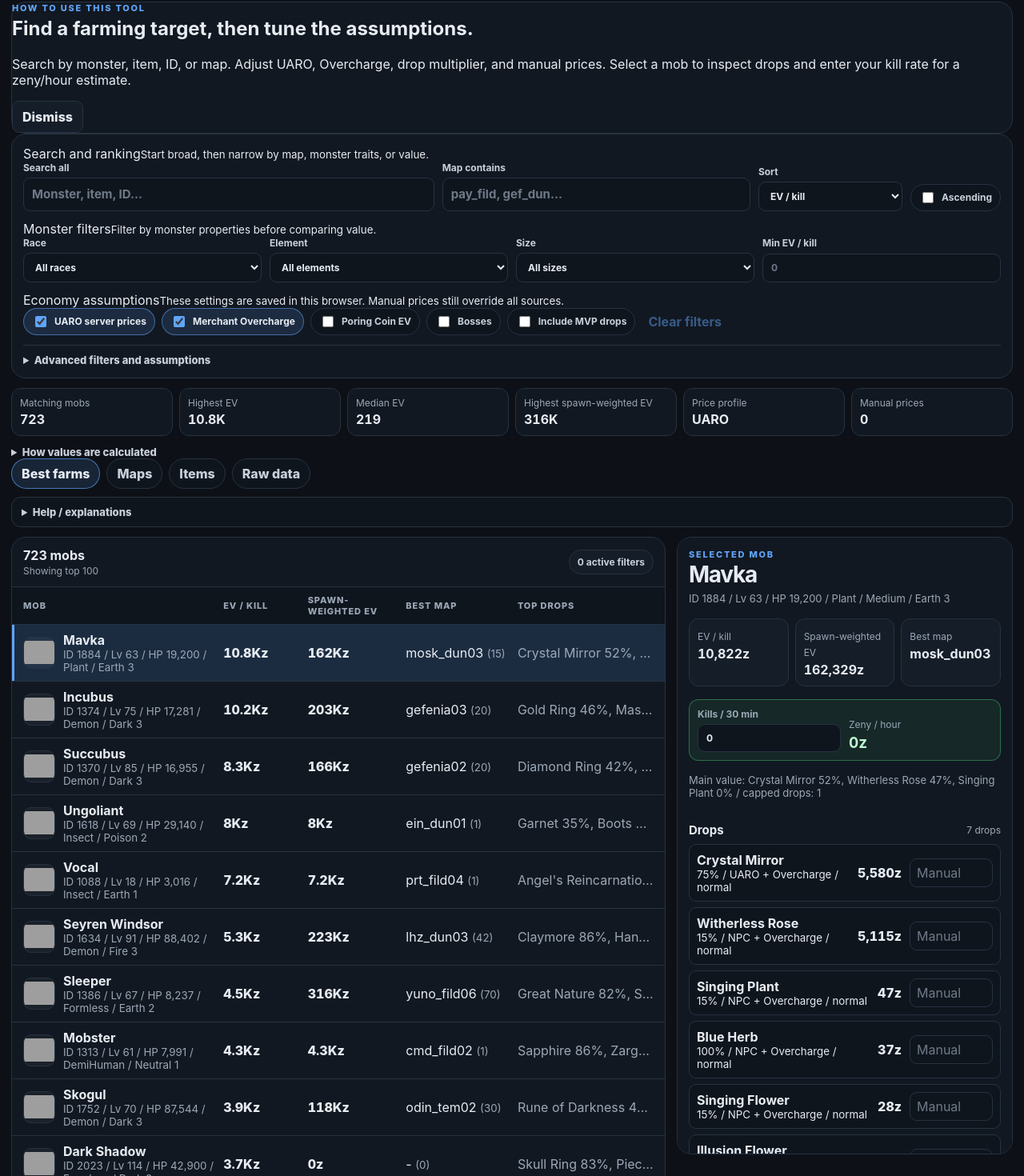
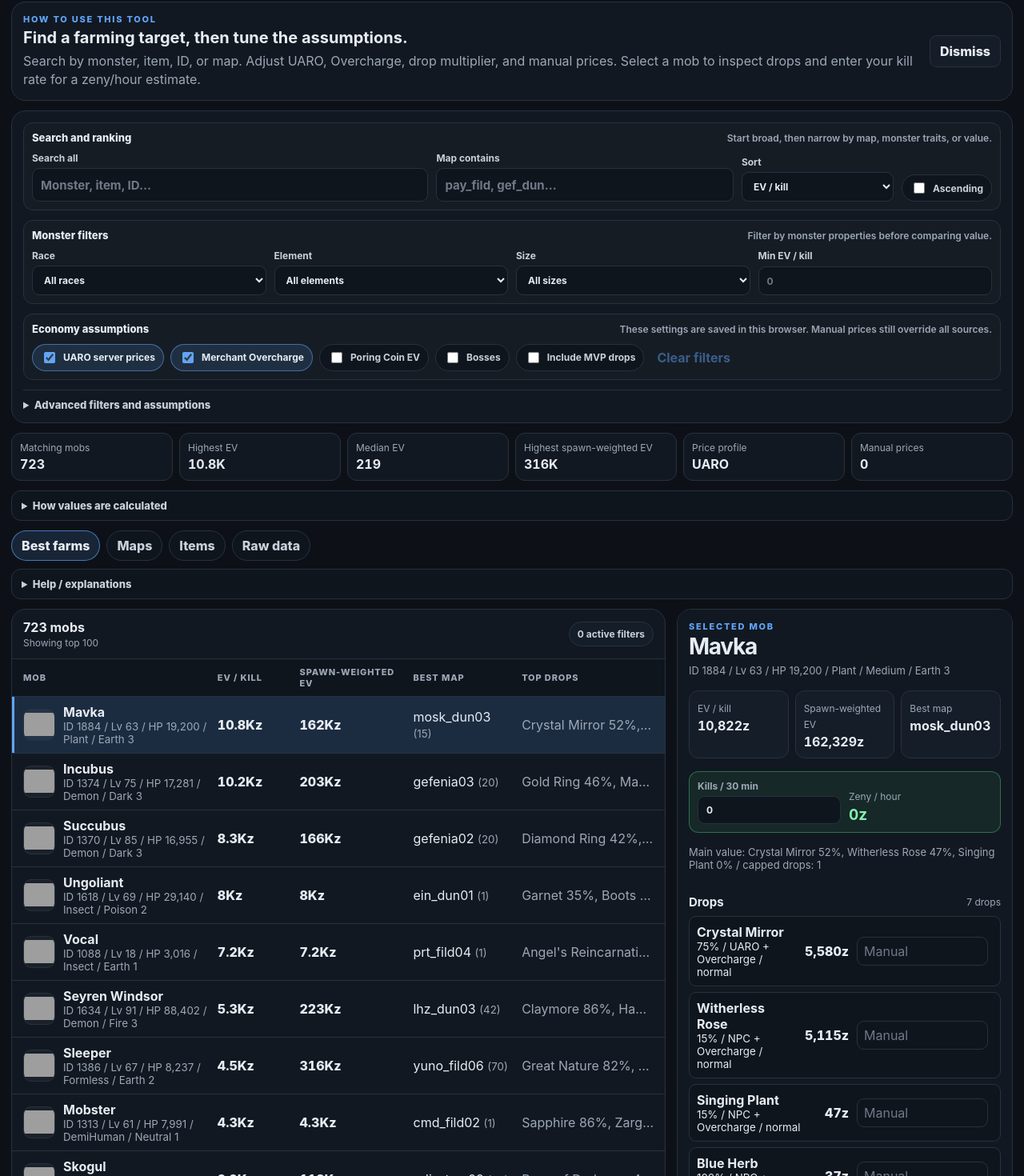
Before and after one commit to Amanyth950/Zenymob2, a React (Vite) app: page / in a window 1280 px wide. Shown: the part 92-1562 px from the top of the page at 80% size. Built offline with nearby package versions, Linux system fonts and the light colour scheme; grey boxes are pictures that could not be loaded.

Commit message:
Update Zenymob2 responsive UI styling

```diff
--- a/src/styles.css
+++ b/src/styles.css
@@ -16,7 +16,11 @@
   --muted-strong: #c8d0db;
   --accent: #60a5fa;
   --accent-soft: rgba(96, 165, 250, 0.14);
+  --success: #86efac;
+  --success-soft: rgba(74, 222, 128, 0.08);
+  --warning: #fbbf24;
   --danger: #f87171;
+  --danger-soft: rgba(248, 113, 113, 0.08);
   --radius-lg: 18px;
   --radius-md: 12px;
   --radius-sm: 9px;
@@ -34,17 +38,25 @@ button:disabled { cursor: not-allowed; opacity: 0.48; }
 h1, h2, h3, p { margin-top: 0; }
 h1 { margin-bottom: 0; font-size: clamp(28px, 4vw, 42px); line-height: 1.04; letter-spacing: -0.055em; }
 .header-stats { display: flex; flex-wrap: wrap; justify-content: end; gap: 8px; }
-.header-stats span, .panel-bar > span, .badge { border: 1px solid var(--line); border-radius: 999px; color: var(--muted-strong); background: var(--panel-soft); padding: 7px 10px; font-size: 12px; font-weight: 700; }
+.header-stats span, .panel-bar > span, .badge, .price-badge { border: 1px solid var(--line); border-radius: 999px; color: var(--muted-strong); background: var(--panel-soft); padding: 7px 10px; font-size: 12px; font-weight: 700; }
 
 .panel { border: 1px solid var(--line); border-radius: var(--radius-lg); background: var(--panel); }
+.intro-panel { display: flex; justify-content: space-between; align-items: center; gap: 18px; margin-bottom: 12px; padding: 14px; }
+.intro-panel h2 { margin-bottom: 6px; font-size: 20px; }
+.intro-panel p:last-child { margin-bottom: 0; color: var(--muted); line-height: 1.45; }
+
 .filters-panel { display: grid; gap: 12px; margin-bottom: 12px; padding: 14px; }
-.primary-controls { display: grid; grid-template-columns: minmax(220px, 1fr) minmax(180px, 0.75fr) 180px auto; gap: 10px; align-items: end; }
+.control-group { display: grid; gap: 9px; border: 1px solid var(--line); border-radius: var(--radius-md); background: rgba(255, 255, 255, 0.015); padding: 10px; }
+.control-heading { display: flex; align-items: baseline; justify-content: space-between; gap: 12px; }
+.control-heading span { color: var(--text); font-size: 13px; font-weight: 850; }
+.control-heading small, label small { color: var(--muted); font-size: 12px; font-weight: 600; line-height: 1.35; }
+.primary-controls { display: grid; grid-template-columns: minmax(220px, 1fr) minmax(180px, 0.75fr) 190px auto; gap: 10px; align-items: end; }
 .quick-filters { display: grid; grid-template-columns: repeat(4, minmax(120px, 1fr)); gap: 10px; }
 label { display: grid; gap: 5px; color: var(--muted-strong); font-size: 12px; font-weight: 700; }
 input, select, textarea { width: 100%; border: 1px solid var(--line); border-radius: var(--radius-sm); color: var(--text); background: var(--panel-muted); padding: 9px 10px; outline: none; }
 input[type="range"] { padding: 0; accent-color: var(--accent); }
 .search-control input { min-height: 42px; font-size: 15px; }
-textarea { min-height: 108px; resize: vertical; line-height: 1.45; }
+textarea { min-height: 118px; resize: vertical; line-height: 1.45; }
 input::placeholder, textarea::placeholder { color: #6f7a88; }
 input:focus, select:focus, textarea:focus, button:focus-visible, summary:focus-visible { border-color: var(--line-strong); box-shadow: 0 0 0 3px rgba(59, 130, 246, 0.18); }
 
@@ -54,19 +66,25 @@ input:focus, select:focus, textarea:focus, button:focus-visible, summary:focus-v
 .toggle.is-on { border-color: rgba(96, 165, 250, 0.55); color: var(--text); background: var(--accent-soft); }
 .text-button { min-height: 34px; border: 0; color: var(--accent); background: transparent; padding: 6px 8px; font-weight: 700; }
 
-.advanced-controls, .help-panel { border-top: 1px solid var(--line); padding-top: 10px; }
-summary { width: fit-content; color: var(--muted-strong); font-size: 13px; font-weight: 800; outline: none; }
-.help-panel { margin: 0 0 12px; border: 1px solid var(--line); border-radius: var(--radius-md); background: var(--panel-muted); padding: 10px 12px; }
+.advanced-controls, .help-panel, .formula-panel { border-top: 1px solid var(--line); padding-top: 10px; }
+summary { width: fit-content; color: var(--muted-strong); font-size: 13px; font-weight: 800; outline: none; cursor: pointer; }
+.help-panel, .formula-panel { margin: 0 0 12px; border: 1px solid var(--line); border-radius: var(--radius-md); background: var(--panel-muted); padding: 10px 12px; }
 .help-panel p { margin: 8px 0 0; color: var(--muted); line-height: 1.45; }
+.formula-grid { display: grid; grid-template-columns: repeat(4, minmax(0, 1fr)); gap: 8px; margin-top: 10px; }
+.formula-grid div { border: 1px solid var(--line); border-radius: var(--radius-sm); background: var(--panel); padding: 10px; }
+.formula-grid strong, .formula-grid span { display: block; }
+.formula-grid span { margin-top: 4px; color: var(--muted); font-size: 12px; line-height: 1.4; }
+
 .range-grid { display: grid; grid-template-columns: repeat(2, minmax(0, 1fr)); gap: 10px; margin-top: 10px; }
 .range-control { border: 1px solid var(--line); border-radius: var(--radius-md); background: var(--panel-muted); padding: 10px; }
 .range-header { display: flex; justify-content: space-between; gap: 10px; margin-bottom: 8px; }
 .range-header span { color: var(--muted); font-size: 12px; }
 .advanced-grid { display: grid; grid-template-columns: repeat(3, minmax(120px, 1fr)) auto; gap: 10px; align-items: end; margin-top: 10px; }
-.primary-button, .secondary-button, .danger-button { min-height: 38px; border-radius: var(--radius-sm); padding: 9px 12px; font-weight: 800; }
+.primary-button, .secondary-button, .danger-button, .mini-button { min-height: 38px; border-radius: var(--radius-sm); padding: 9px 12px; font-weight: 800; }
 .primary-button { border: 1px solid var(--accent); color: #08111f; background: var(--accent); }
 .secondary-button { border: 1px solid var(--line); color: var(--text); background: var(--panel-soft); }
-.danger-button { border: 1px solid rgba(248, 113, 113, 0.5); color: #fecaca; background: rgba(248, 113, 113, 0.08); }
+.danger-button { border: 1px solid rgba(248, 113, 113, 0.5); color: #fecaca; background: var(--danger-soft); }
+.mini-button { min-height: 34px; padding: 7px 9px; border: 1px solid var(--line); color: var(--muted-strong); background: var(--panel-soft); font-size: 12px; }
 
 .metrics-grid { display: grid; grid-template-columns: repeat(6, minmax(0, 1fr)); gap: 8px; margin-bottom: 12px; }
 .metric-card { border: 1px solid var(--line); border-radius: var(--radius-md); background: var(--panel); padding: 10px; }
@@ -82,15 +100,17 @@ summary { width: fit-content; color: var(--muted-strong); font-size: 13px; font-
 .panel-bar strong, .panel-bar span { display: block; }
 .panel-bar div span { color: var(--muted); font-size: 12px; margin-top: 2px; }
 
-.mob-table, .map-table, .item-table, .raw-table { display: grid; }
-.mob-row { grid-template-columns: minmax(230px, 1.4fr) minmax(86px, 0.55fr) minmax(92px, 0.65fr) minmax(120px, 0.75fr) minmax(160px, 1fr); }
+.mob-table, .map-table, .item-table, .raw-table { display: grid; overflow-x: auto; }
+.mob-row { grid-template-columns: minmax(230px, 1.4fr) minmax(86px, 0.55fr) minmax(130px, 0.75fr) minmax(120px, 0.75fr) minmax(160px, 1fr); }
 .map-row { grid-template-columns: minmax(160px, 1fr) 70px 110px 120px minmax(140px, 1fr); }
-.item-row { grid-template-columns: minmax(220px, 1.4fr) 100px 150px 70px 120px; }
-.raw-row { grid-template-columns: 70px minmax(180px, 1.5fr) 80px 110px 120px minmax(120px, 1fr); }
-.mob-row, .map-row, .item-row, .raw-row { display: grid; gap: 12px; align-items: center; width: 100%; min-height: 54px; border: 0; border-bottom: 1px solid var(--line); color: var(--text); background: transparent; padding: 9px 14px; text-align: left; }
+.item-row { grid-template-columns: minmax(220px, 1.4fr) 100px 150px 70px 170px; }
+.raw-row { grid-template-columns: 70px minmax(180px, 1.5fr) 80px 110px 150px minmax(120px, 1fr); }
+.mob-row, .map-row, .item-row, .raw-row { display: grid; gap: 12px; align-items: center; width: 100%; min-width: 760px; min-height: 54px; border: 0; border-bottom: 1px solid var(--line); color: var(--text); background: transparent; padding: 9px 14px; text-align: left; }
+.item-row { min-width: 720px; }
 .mob-row:not(.mob-row--head):hover, .map-row:not(.map-row--head):hover { background: rgba(255, 255, 255, 0.035); }
 .mob-row.is-selected, .map-row.is-selected { background: var(--accent-soft); box-shadow: inset 3px 0 0 var(--accent); }
 .mob-row--head, .map-row--head, .item-row--head, .raw-row--head { min-height: 36px; color: var(--muted); background: var(--panel-muted); font-size: 11px; font-weight: 800; letter-spacing: 0.08em; text-transform: uppercase; }
+.mob-cell { display: flex; align-items: center; gap: 10px; }
 .mob-cell strong, .mob-cell small, .drop-row strong, .drop-row small, .item-row strong, .item-row small, .mini-row strong, .mini-row small { display: block; }
 .mob-cell small, .mob-row small, .drop-preview, .muted, .item-row small, .mini-row small { color: var(--muted); }
 .metric-cell { font-weight: 850; font-variant-numeric: tabular-nums; }
@@ -102,31 +122,51 @@ summary { width: fit-content; color: var(--muted-strong); font-size: 13px; font-
 .detail-header { display: flex; align-items: start; justify-content: space-between; gap: 12px; }
 .detail-header h2 { margin-bottom: 4px; font-size: 28px; line-height: 1.05; letter-spacing: -0.045em; }
 .detail-header span:not(.badge), .detail-note { color: var(--muted); font-size: 13px; }
-.badge { color: #fbbf24; }
+.badge { color: var(--warning); }
 .metric-grid { display: grid; grid-template-columns: repeat(3, 1fr); gap: 8px; }
 .metric-grid div { border: 1px solid var(--line); border-radius: var(--radius-md); background: var(--panel-soft); padding: 10px; }
 .metric-grid span, .hourly-box span, .section-row span { color: var(--muted); font-size: 12px; }
 .metric-grid strong, .hourly-box strong { display: block; margin-top: 3px; font-variant-numeric: tabular-nums; }
-.hourly-box { display: grid; grid-template-columns: 1fr 1fr; gap: 10px; align-items: end; border: 1px solid rgba(74, 222, 128, 0.4); border-radius: var(--radius-md); background: rgba(74, 222, 128, 0.08); padding: 10px; }
-.hourly-box strong { color: #bbf7d0; font-size: 19px; }
+.hourly-box { display: grid; grid-template-columns: 1fr 1fr; gap: 10px; align-items: end; border: 1px solid rgba(74, 222, 128, 0.4); border-radius: var(--radius-md); background: var(--success-soft); padding: 10px; }
+.hourly-box strong { color: var(--success); font-size: 19px; }
 .section-row { display: flex; align-items: center; justify-content: space-between; gap: 12px; margin-bottom: 8px; }
 .section-row h3 { margin: 0; font-size: 15px; }
 .drops-table, .spawn-list, .mini-table { display: grid; gap: 7px; }
-.drop-row { display: grid; grid-template-columns: minmax(0, 1fr) auto 104px; gap: 10px; align-items: center; border: 1px solid var(--line); border-radius: var(--radius-sm); background: var(--panel-muted); padding: 9px; }
+.drop-row { display: grid; grid-template-columns: minmax(0, 1fr) auto 170px; gap: 10px; align-items: center; border: 1px solid var(--line); border-radius: var(--radius-sm); background: var(--panel-muted); padding: 9px; }
 .drop-row > span:nth-child(2) { font-weight: 850; font-variant-numeric: tabular-nums; white-space: nowrap; }
 .drop-row input { padding: 7px 8px; }
+.has-manual { border-color: rgba(96, 165, 250, 0.45); background: rgba(96, 165, 250, 0.08); }
+.price-badge { display: inline-block; margin-left: 6px; padding: 2px 6px; color: var(--text); background: var(--accent-soft); font-size: 10px; font-style: normal; vertical-align: middle; }
+.manual-price-control { display: grid; grid-template-columns: minmax(0, 1fr) auto; gap: 6px; align-items: center; }
 .spawn-row, .mini-row { display: flex; justify-content: space-between; gap: 12px; border: 1px solid var(--line); border-radius: var(--radius-sm); background: var(--panel-muted); padding: 8px 10px; }
 .spawn-row strong, .mini-row span:last-child { font-variant-numeric: tabular-nums; }
 
 .price-box { margin-top: 16px; border-top: 1px solid var(--line); padding-top: 12px; }
 .price-box p, .empty-state p, .status-message { color: var(--muted); line-height: 1.45; }
 .price-actions { display: flex; flex-wrap: wrap; gap: 8px; margin-top: 8px; }
+.panel-bar .price-actions { margin-top: 0; }
 .status-message { margin: 10px 0 0; border: 1px solid var(--line); border-radius: var(--radius-sm); background: var(--panel-muted); padding: 9px 10px; }
 .empty-state { display: grid; place-items: center; min-height: 220px; gap: 8px; padding: 28px; text-align: center; }
 .empty-state h2 { margin: 0; font-size: 20px; }
 .empty-state--danger h2 { color: var(--danger); }
 .raw-panel { margin-bottom: 20px; }
 
-@media (max-width: 1180px) { .workspace { grid-template-columns: 1fr; } .detail-panel { position: static; max-height: none; } .metrics-grid { grid-template-columns: repeat(3, 1fr); } }
-@media (max-width: 900px) { .app-shell { width: min(100% - 18px, 760px); padding-top: 12px; } .app-header { align-items: start; flex-direction: column; } .header-stats { justify-content: start; } .primary-controls, .quick-filters, .advanced-grid, .range-grid { grid-template-columns: 1fr; } .mob-row, .map-row, .item-row, .raw-row { grid-template-columns: 1fr; gap: 4px; } .mob-row--head, .map-row--head, .item-row--head, .raw-row--head { display: none; } .mob-row, .map-row, .item-row, .raw-row { min-height: 0; padding: 12px 14px; } .drop-preview { white-space: normal; } }
-@media (max-width: 560px) { .metrics-grid, .metric-grid, .hourly-box, .drop-row { grid-template-columns: 1fr; } .price-actions { display: grid; } }
+@media (max-width: 1180px) {
+  .workspace { grid-template-columns: 1fr; }
+  .detail-panel { position: static; max-height: none; }
+  .metrics-grid { grid-template-columns: repeat(3, 1fr); }
+  .formula-grid { grid-template-columns: repeat(2, minmax(0, 1fr)); }
+}
+
+@media (max-width: 900px) {
+  .app-shell { width: min(100% - 18px, 760px); padding-top: 12px; }
+  .app-header, .intro-panel, .control-heading { align-items: start; flex-direction: column; }
+  .header-stats { justify-content: start; }
+  .primary-controls, .quick-filters, .advanced-grid, .range-grid { grid-template-columns: 1fr; }
+  .metrics-grid { grid-template-columns: repeat(2, 1fr); }
+}
+
+@media (max-width: 560px) {
+  .metrics-grid, .metric-grid, .hourly-box, .drop-row, .formula-grid { grid-template-columns: 1fr; }
+  .price-actions, .manual-price-control { display: grid; }
+}
```
